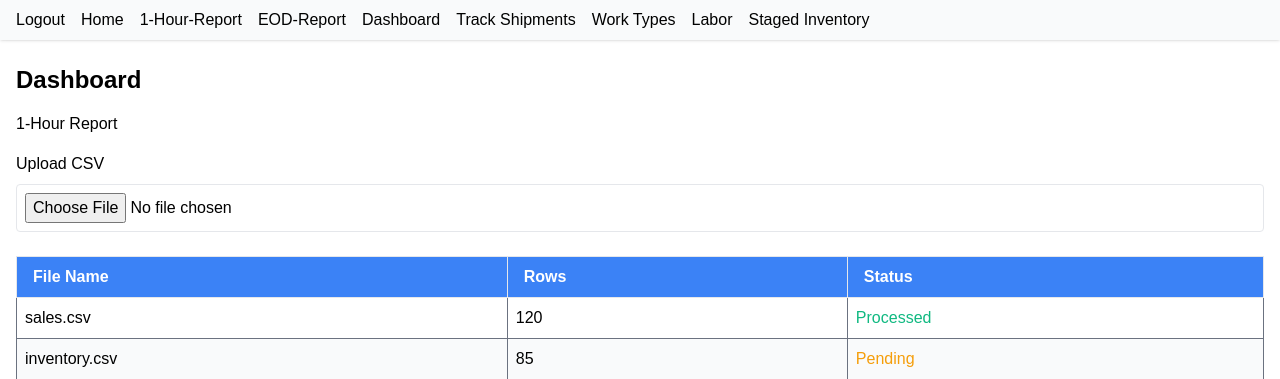
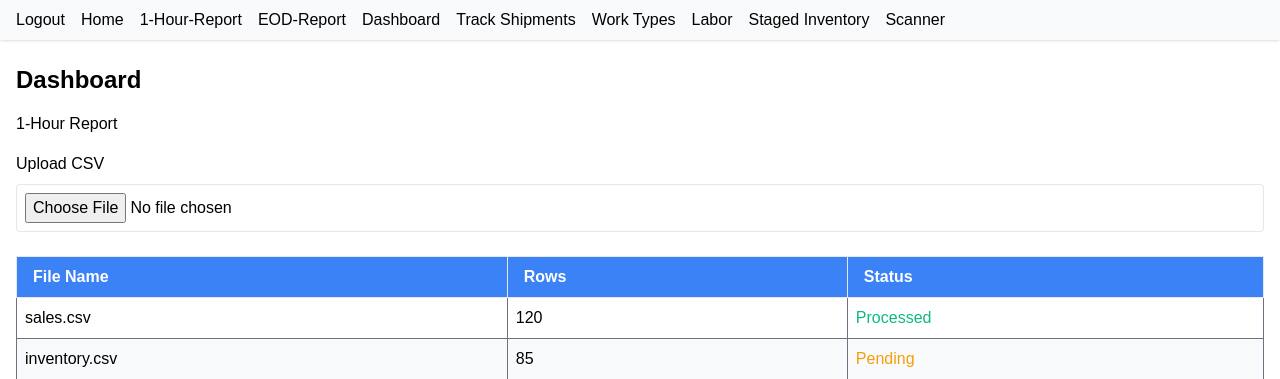
Before and after one commit to kamekazz/DataWasher, a Flask app: page /dashboard in a window 1280 px wide. Shown: the top 379 px of the page. Run offline with Flask 3, Linux system fonts and the light colour scheme; the visitor is signed in with stand-in values (Sample User, id 1); some libraries are stand-ins or nearby versions.

Commit message:
Rename zxing_demo route to scanner and update header to include scanner link

```diff
--- a/routes.py
+++ b/routes.py
@@ -161,8 +161,8 @@ def track_shipments():
 
 @bp.route("/scanner")
 @login_required
-def zxing_demo():
-    return render_template("pages/zxing_demo.html", title="ZXing Demo")
+def scanner():
+    return render_template("pages/zxing_demo.html", title="ZXing")
 
 @bp.route("/greet/<name>")
 def greet(name):
--- a/templates/elements/header.html
+++ b/templates/elements/header.html
@@ -24,6 +24,7 @@
             <a href="{{ url_for('main.list_work_types') }}">Work Types</a>
             <a href="{{ url_for('main.list_labors') }}">Labor</a>
             <a href="{{ url_for('main.list_staged_items') }}">Staged Inventory</a>
+            <a href="{{ url_for('main.scanner') }}">Scanner</a>
             {% else %}
             <a href="{{ url_for('main.greeting') }}">Greeting</a>
             <a href="{{ url_for('main.login') }}">Login</a>
```
